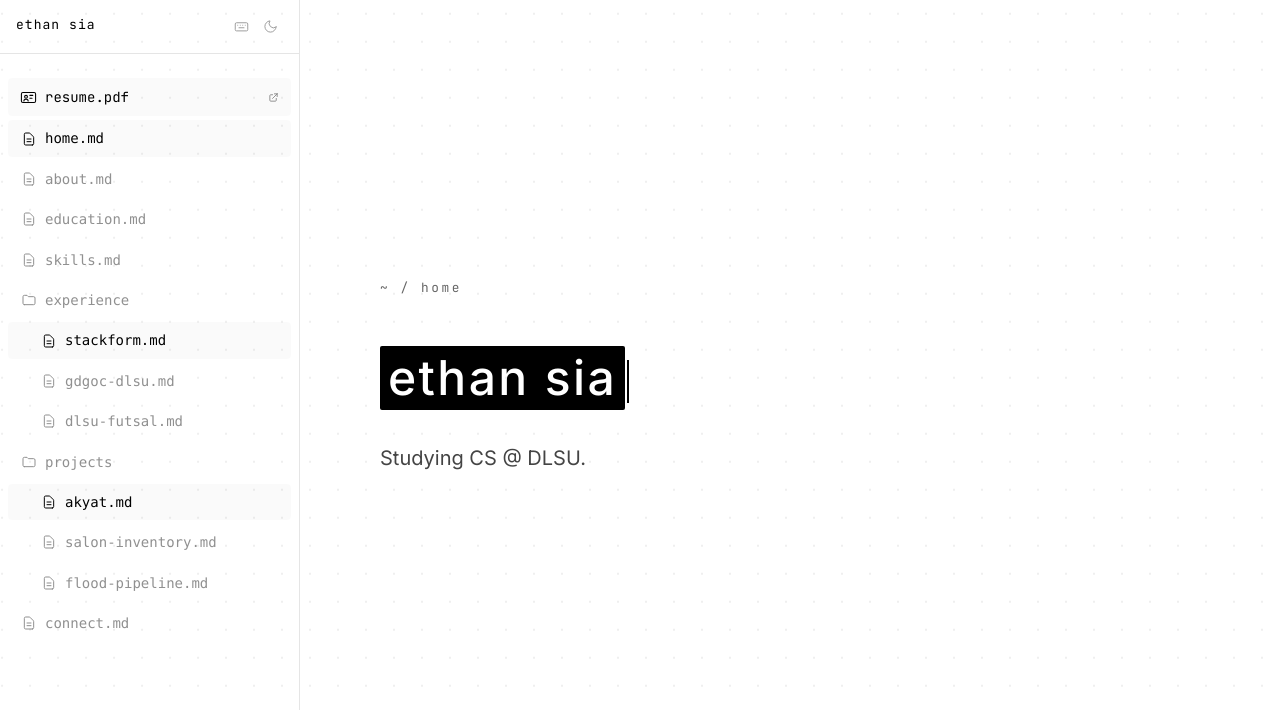
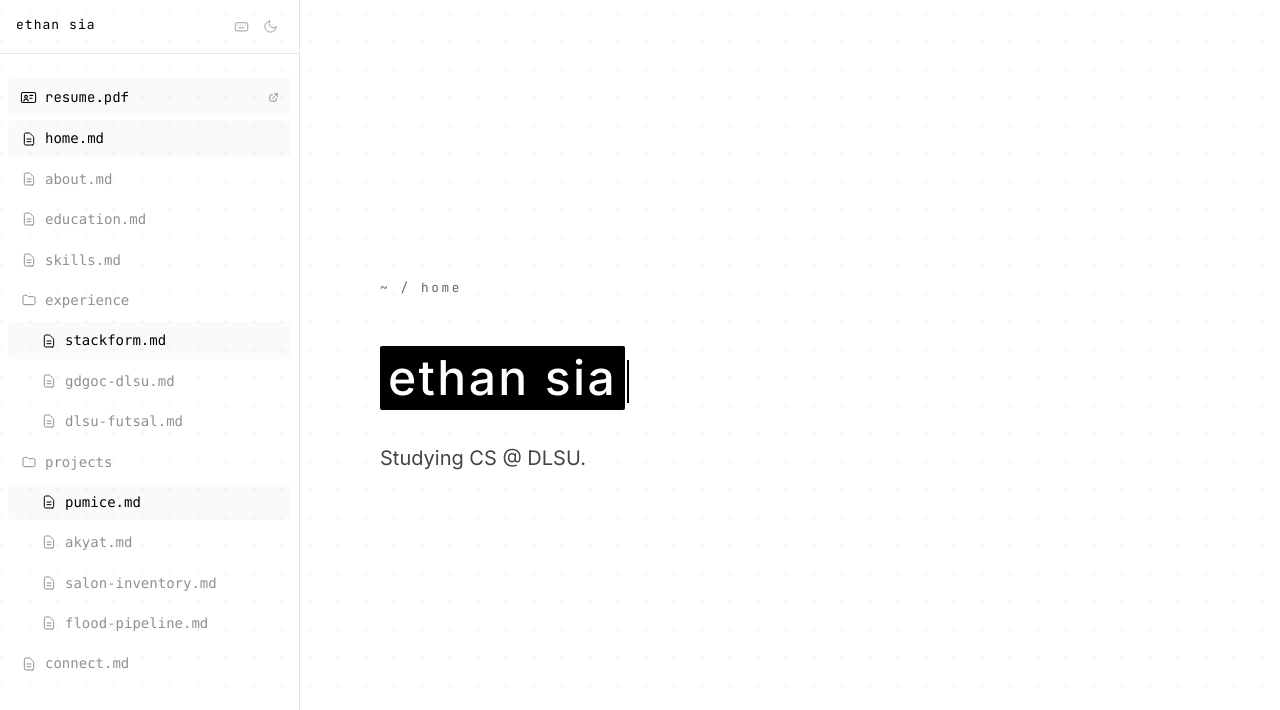
Before and after one commit to jdsia/Web-Portfolio, a Next.js app: page / in a window 1280 px wide. Shown: the top 710 px of the page. Built offline with nearby package versions, Linux system fonts and the light colour scheme.

Commit message:
added pumice

```diff
--- a/app/data/projects.ts
+++ b/app/data/projects.ts
@@ -5,14 +5,28 @@ export interface Project {
   technologies: string[];
   bullets: string[];
   images?: string[];
+  github?: string;
 }
 
 export const PROJECTS: Project[] = [
   {
+    id: "pumice",
+    filename: "pumice.md",
+    title: "Pumice",
+    technologies: ["Tauri v2", "Rust", "Svelte 5", "TypeScript", "CSS", "gray-matter", "markdown-it"],
+    bullets: [
+      "Built a fast, lightweight desktop companion for Obsidian using Tauri v2 (Rust) and Svelte 5 to bypass the heavy memory tax of running multiple Electron apps.",
+      "Connected it directly to users current obsidian vault, reading and auto-saving files and YAML frontmatter properties instantly.",
+      "Built this app for personal use to avoid system lag on my laptop when running multiple electron based apps (chrome, spotify, etc+), designing a custom monochromatic monospace workspace that feels more tactile and engaging than other minimalist editors."
+    ],
+    images: ["/pumice.png"],
+    github: "https://github.com/jdsia/pumice"
+  },
+  {
     id: "akyat",
     filename: "akyat.md",
     title: "Akyat",
-    technologies: ["React", "React-Native", "Expo", "TypeScript", "Node.js", "Prisma", "PostgreSQL", "Tailwind CSS", "Supabase Auth", "JWT", "Express"],
+    technologies: ["React", "React Native", "Expo", "TypeScript", "Node.js", "Prisma", "PostgreSQL", "Tailwind CSS", "Supabase", "Express"],
     bullets: [
       "Architected full-stack bouldering logging platform with Supabase Auth, HTTP-only cookie session management, and role-scoped data isolation.",
       "Eliminated manual climb tracking via structured session logging with active-session persistence — reducing data loss during multi-hour gym sessions for highly reliable training records.",
@@ -32,9 +46,7 @@ export const PROJECTS: Project[] = [
       "Prisma",
       "PostgreSQL",
       "Tailwind CSS",
-      "supabase",
-      "vercel",
-      "render"
+      "Supabase"
     ],
     bullets: [
       "Co-engineered and shipped a custom full-stack inventory system under the Stackform agency for our client, a salon business located in Tarlac, utilizing React, Node.js, Express, Prisma, and PostgreSQL (Supabase) with RBAC, audit logs, and low-stock alerts.",
@@ -47,7 +59,7 @@ export const PROJECTS: Project[] = [
     id: "flood",
     filename: "flood-pipeline.md",
     title: "Flood Control Data Analysis Pipeline",
-    technologies: ["JavaScript", "Node.js", "CSV Parsing", "Data Analytics"],
+    technologies: ["JavaScript", "Node.js"],
     bullets: [
       "Engineered high-throughput JavaScript data pipeline parsing, cleaning, and validating raw DPWH flood control datasets containing 10,000+ records across multi-year intervals.",
       "Implemented multi-level aggregation algorithms and statistical models computing derived metrics, transforming unstructured CSV inputs into regional infrastructure financial reports.",
--- a/app/page.tsx
+++ b/app/page.tsx
@@ -448,6 +448,19 @@ export default function Home() {
                           <h3 className="text-2xl md:text-3xl font-light tracking-tight text-[var(--foreground)]" style={{ fontFamily: "var(--font-inter), sans-serif" }}>
                             {project.title}
                           </h3>
+                          <div className="flex flex-wrap gap-2 items-center">
+                            {project.github && (
+                              <a
+                                href={project.github}
+                                target="_blank"
+                                rel="noopener noreferrer"
+                                className="text-[11px] font-mono text-[var(--text-secondary)] select-none cursor-pointer border border-[var(--card-border)] rounded px-2 py-0.5 bg-[var(--btn-secondary-bg)] hover:bg-[var(--card-border)] hover:text-[var(--primary)] transition-all"
+                              >
+                                [&nbsp;
+                                <span className="underline">github</span>
+                                &nbsp;]
+                              </a>
+                            )}
                             {project.images && project.images.length > 0 && (
                               <span
                                 onClick={(e) => {
@@ -466,6 +479,7 @@ export default function Home() {
                                 &nbsp;]
                               </span>
                             )}
+                          </div>
                         </div>
 
                         <div className="flex flex-wrap gap-2 mb-4">
```
Also changed, not shown: public/pumice.png (added). Lines whose indentation alone changed are shown as unchanged.
